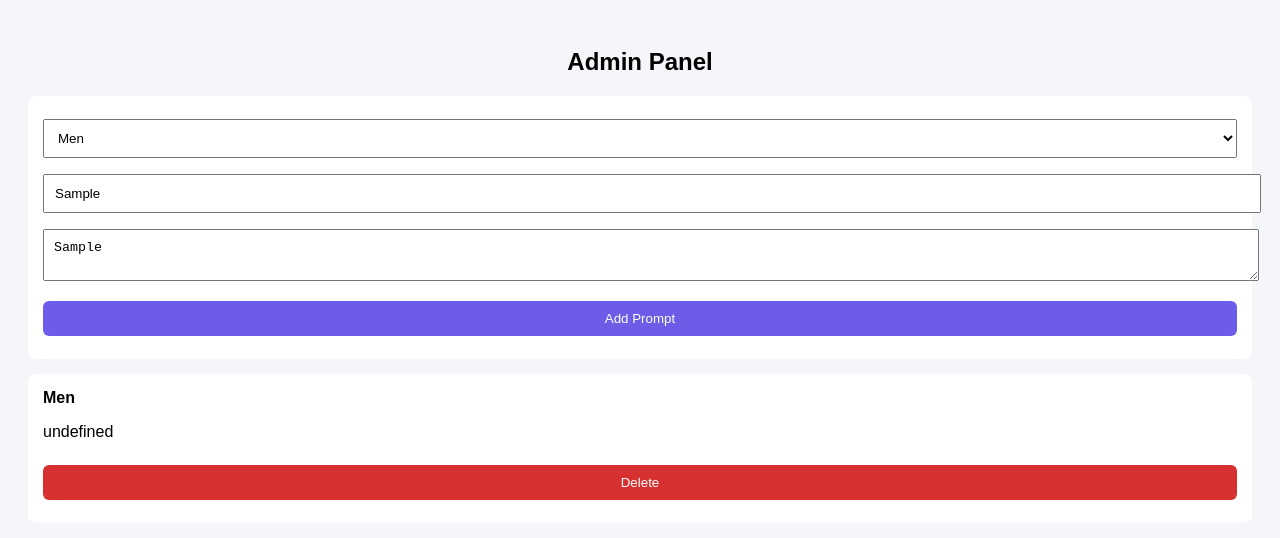
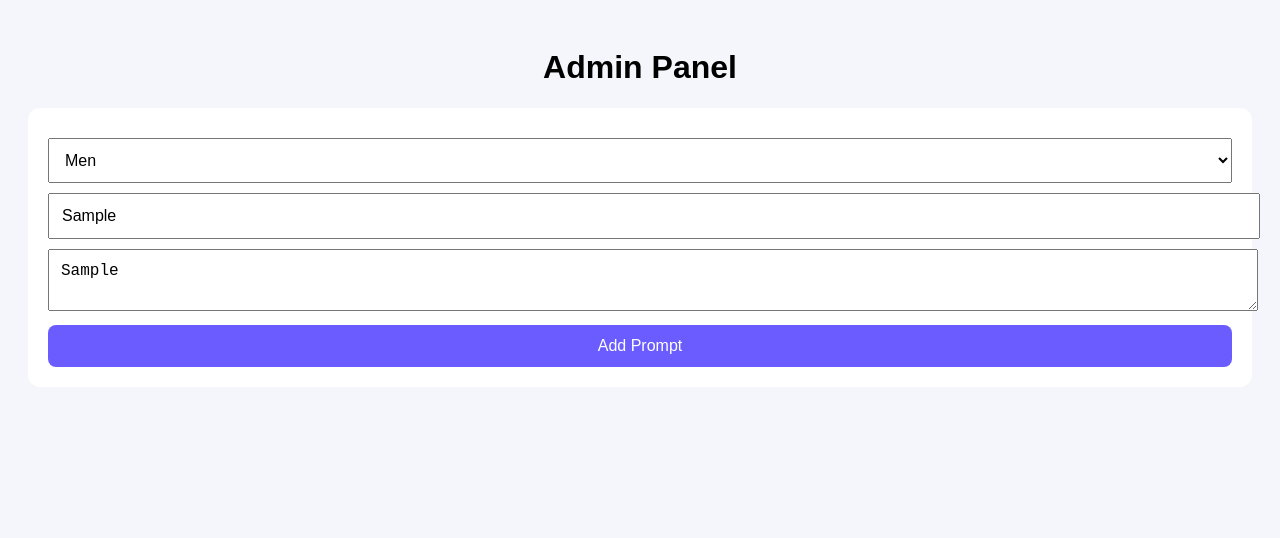
Before and after one commit to veerendra0/Image-editing-prompts, a plain HTML site: page admin.html in a window 1280 px wide. Both pictures are taken after typing "Sample", "Sample" into the empty fields and a click on the button "Add Prompt". Drawn offline with Linux system fonts and the light colour scheme.

Commit message:
Refactor admin panel HTML and JavaScript code

```diff
--- a/admin.html
+++ b/admin.html
@@ -1,31 +1,60 @@
 <!DOCTYPE html>
 <html>
 <head>
-<meta charset="UTF-8">
-<title>Admin Panel</title>
-<meta name="viewport" content="width=device-width, initial-scale=1">
-<style>
-body{font-family:Arial;background:#f5f6fa;padding:20px}
-h2{text-align:center}
-input,textarea,select,button{width:100%;margin:8px 0;padding:10px}
-.card{background:#fff;padding:15px;border-radius:8px;margin-top:15px}
-button{background:#6c5ce7;color:#fff;border:none;border-radius:6px}
-.delete{background:#d63031}
-</style>
+  <meta charset="UTF-8">
+  <title>Admin Panel</title>
+  <meta name="viewport" content="width=device-width, initial-scale=1">
+  <style>
+    body{
+      font-family: Arial, sans-serif;
+      background:#f4f6fb;
+      padding:20px;
+    }
+    h1{text-align:center}
+    .box{
+      background:#fff;
+      padding:20px;
+      border-radius:12px;
+      margin-bottom:20px;
+    }
+    select,input,textarea,button{
+      width:100%;
+      padding:12px;
+      margin-top:10px;
+      font-size:16px;
+    }
+    button{
+      background:#6b5cff;
+      color:#fff;
+      border:none;
+      border-radius:8px;
+    }
+    .card{
+      background:#fff;
+      padding:16px;
+      border-radius:12px;
+      margin-top:15px;
+    }
+    .del{
+      background:#dc2626;
+      margin-top:10px;
+    }
+  </style>
 </head>
 <body>
 
-<h2>Admin Panel</h2>
+<h1>Admin Panel</h1>
 
-<div class="card">
+<div class="box">
   <select id="category">
     <option>Men</option>
     <option>Women</option>
     <option>Couple</option>
     <option>Kids</option>
   </select>
-  <input id="image" placeholder="Image path (images/xyz.jpg)">
-  <textarea id="prompt" placeholder="Enter prompt"></textarea>
+
+  <input id="image" placeholder="Image path (images/men1.jpg)">
+  <textarea id="prompt" placeholder="Enter prompt text"></textarea>
   <button onclick="addPrompt()">Add Prompt</button>
 </div>
 
@@ -40,28 +69,41 @@ function save(){
 }
 
 function addPrompt(){
+  const category = category.value;
+  const image = document.getElementById("image").value;
+  const promptText = document.getElementById("prompt").value;
+
+  if(!image || !promptText){
+    alert("Fill all fields");
+    return;
+  }
+
   prompts.push({
     id: Date.now(),
-    category: category.value,
-    image: image.value,
-    prompt: prompt.value
+    category: category,
+    image: image,
+    prompt: promptText
   });
+
+  document.getElementById("image").value = "";
+  document.getElementById("prompt").value = "";
   save();
 }
 
-function remove(id){
+function del(id){
   prompts = prompts.filter(p => p.id !== id);
   save();
 }
 
 function render(){
-  list.innerHTML = '';
-  prompts.forEach(p => {
+  list.innerHTML = "";
+  prompts.forEach(p=>{
     list.innerHTML += `
       <div class="card">
-        <b>${p.category}</b>
+        <b>${p.category}</b><br>
+        <small>${p.image}</small>
         <p>${p.prompt}</p>
-        <button class="delete" onclick="remove(${p.id})">Delete</button>
+        <button class="del" onclick="del(${p.id})">Delete</button>
       </div>
     `;
   });
```
